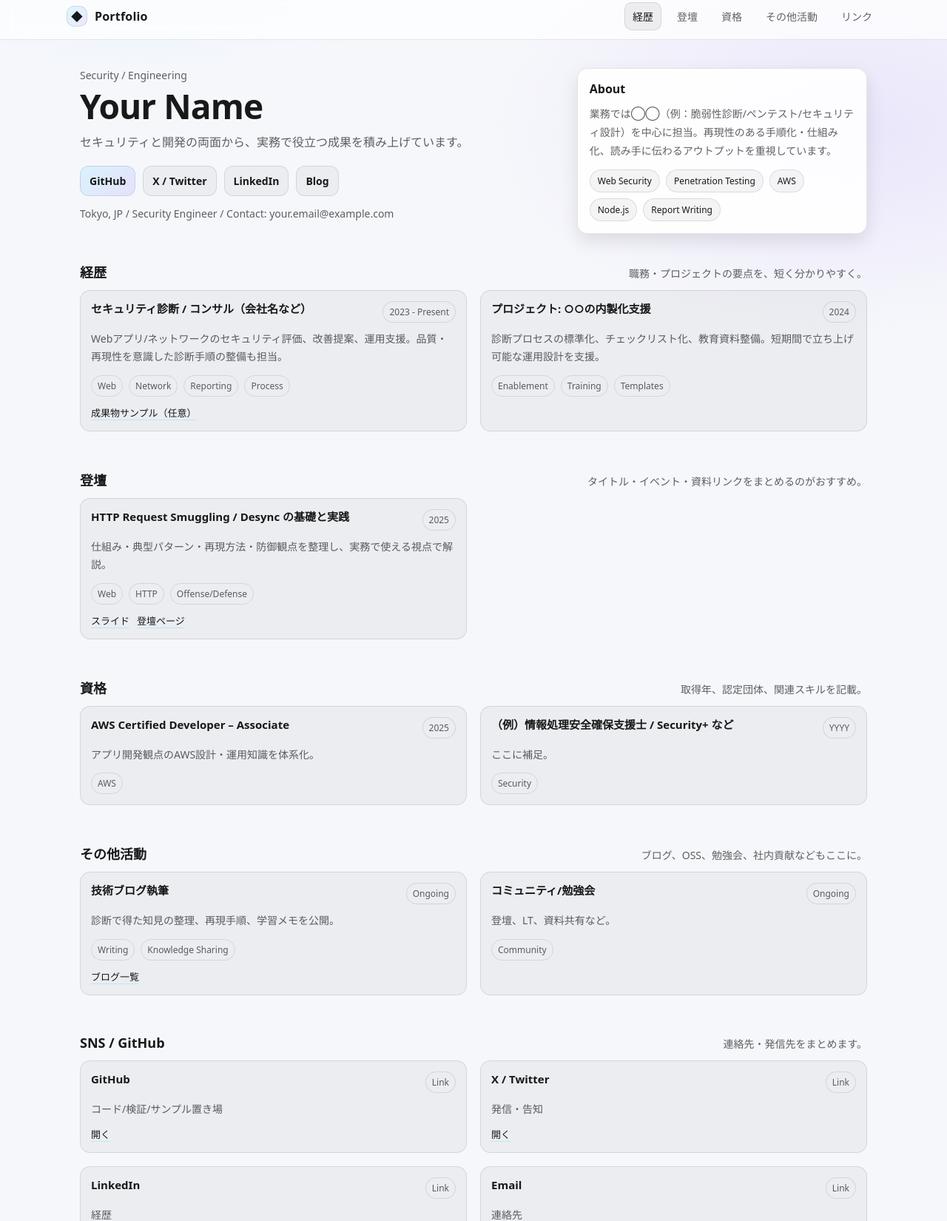
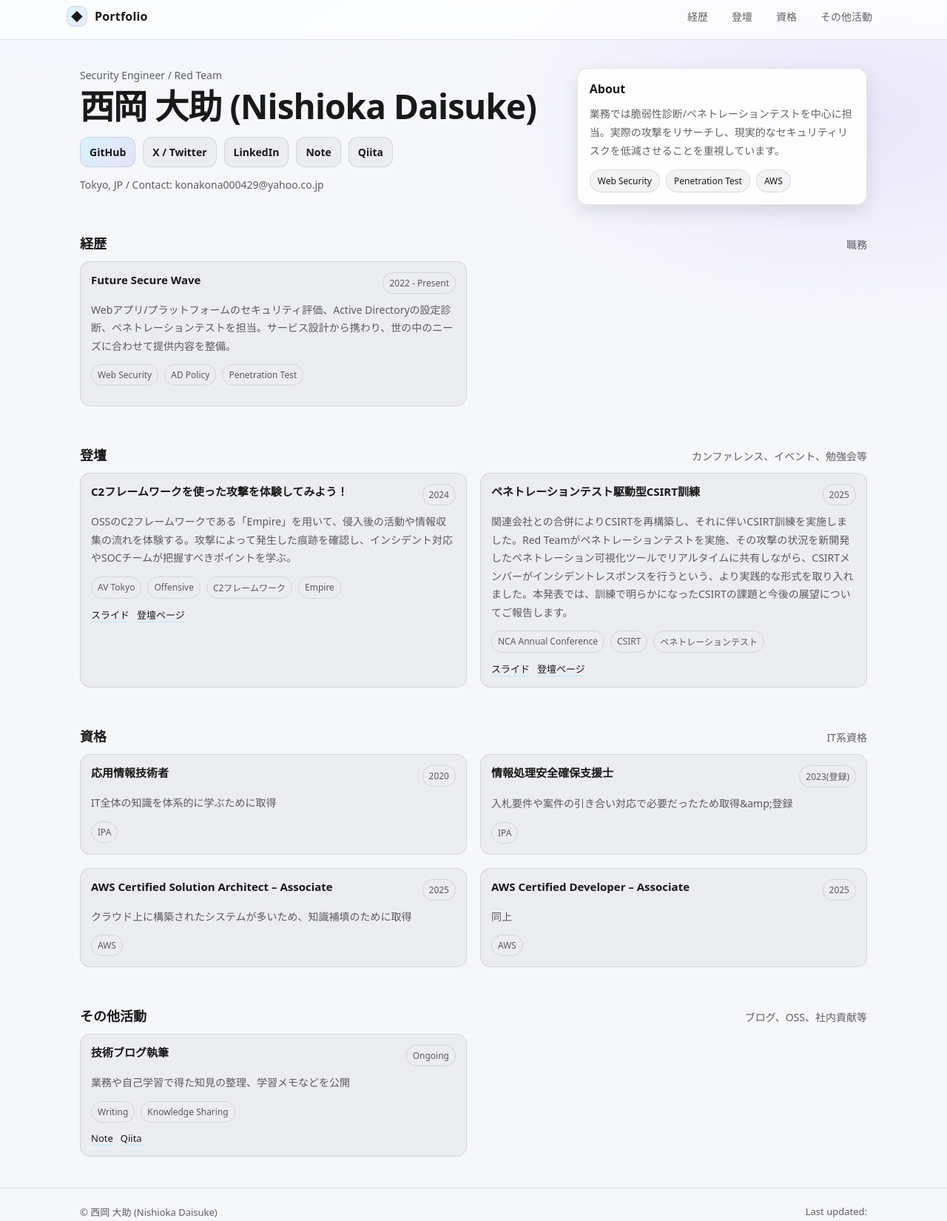
Before and after one commit to konakona429/konakona429.github.io, a plain HTML site: page index.html in a window 1280 px wide. Shown: the part 9-1659 px from the top of the page at 74% size. Drawn offline with Linux system fonts and the light colour scheme.

Commit message:
add: 現時点での実データを追加

```diff
--- a/assets/js/data.js
+++ b/assets/js/data.js
@@ -1,70 +1,89 @@
 /* 実績の追加は基本ここだけ編集すればOK */
 window.PORTFOLIO_DATA = {
   profile: {
-    name: "Your Name",
-    kicker: "Security / Engineering",
-    headline: "セキュリティと開発の両面から、実務で役立つ成果を積み上げています。",
+    name: "西岡 大助 (Nishioka Daisuke) ",
+    kicker: "Security Engineer / Red Team",
+    headline: "",
     about:
-      "業務では◯◯（例：脆弱性診断/ペンテスト/セキュリティ設計）を中心に担当。再現性のある手順化・仕組み化、読み手に伝わるアウトプットを重視しています。",
-    metaLine: "Tokyo, JP / Security Engineer / Contact: your.email@example.com",
-    skills: ["Web Security", "Penetration Testing", "AWS", "Node.js", "Report Writing"]
+      "業務では脆弱性診断/ペネトレーションテストを中心に担当。実際の攻撃をリサーチし、現実的なセキュリティリスクを低減させることを重視しています。",
+    metaLine: "Tokyo, JP / Contact: konakona000429@yahoo.co.jp",
+    skills: ["Web Security", "Penetration Test", "AWS"]
   },
 
   heroLinks: [
-    { label: "GitHub", url: "https://github.com/yourname" },
+    { label: "GitHub", url: "https://github.com/konakona429" },
     { label: "X / Twitter", url: "https://x.com/yourname" },
     { label: "LinkedIn", url: "https://www.linkedin.com/in/yourname/" },
-    { label: "Blog", url: "https://your-blog.example.com" }
+    { label: "Note", url: "https://note.com/konaprime" },
+    { label: "Qiita", url: "https://qiita.com/konakona429" }
   ],
 
   experience: [
     {
-      title: "セキュリティ診断 / コンサル（会社名など）",
-      when: "2023 - Present",
+      title: "Future Secure Wave",
+      when: "2022 - Present",
       description:
-        "Webアプリ/ネットワークのセキュリティ評価、改善提案、運用支援。品質・再現性を意識した診断手順の整備も担当。",
-      tags: ["Web", "Network", "Reporting", "Process"],
+        "Webアプリ/プラットフォームのセキュリティ評価、Active Directoryの設定診断、ペネトレーションテストを担当。サービス設計から携わり、世の中のニーズに合わせて提供内容を整備。",
+      tags: ["Web Security", "AD Policy", "Penetration Test"],
       links: [
-        { label: "成果物サンプル（任意）", url: "#" }
+        { label: "", url: "#" }
       ]
-    },
-    {
-      title: "プロジェクト: ○○の内製化支援",
-      when: "2024",
-      description:
-        "診断プロセスの標準化、チェックリスト化、教育資料整備。短期間で立ち上げ可能な運用設計を支援。",
-      tags: ["Enablement", "Training", "Templates"],
-      links: []
     }
   ],
 
   talks: [
     {
-      title: "HTTP Request Smuggling / Desync の基礎と実践",
+      title: "C2フレームワークを使った攻撃を体験してみよう！",
+      when: "2024",
+      description:
+        "OSSのC2フレームワークである「Empire」を用いて、侵入後の活動や情報収集の流れを体験する。攻撃によって発生した痕跡を確認し、インシデント対応やSOCチームが把握すべきポイントを学ぶ。",
+      tags: ["AV Tokyo", "Offensive", "C2フレームワーク", "Empire"],
+      links: [
+        { label: "スライド", url: "#" },
+        { label: "登壇ページ", url: "https://www.avtokyo.org/avtokyo2024/events#h.os63yldvmw6y" }
+      ]
+    },
+
+    {
+      title: "ペネトレーションテスト駆動型CSIRT訓練",
       when: "2025",
       description:
-        "仕組み・典型パターン・再現方法・防御観点を整理し、実務で使える視点で解説。",
-      tags: ["Web", "HTTP", "Offense/Defense"],
+        "関連会社との合併によりCSIRTを再構築し、それに伴いCSIRT訓練を実施しました。Red Teamがペネトレーションテストを実施、その攻撃の状況を新開発したペネトレーション可視化ツールでリアルタイムに共有しながら、CSIRTメンバーがインシデントレスポンスを行うという、より実践的な形式を取り入れました。本発表では、訓練で明らかになったCSIRTの課題と今後の展望についてご報告します。",
+      tags: ["NCA Annual Conference", "CSIRT", "ペネトレーションテスト"],
       links: [
         { label: "スライド", url: "#" },
-        { label: "登壇ページ", url: "#" }
+        { label: "登壇ページ", url: "https://annualconf.nca.gr.jp/program/day1/1620_1700_r3/" }
       ]
     }
   ],
 
   certifications: [
     {
-      title: "AWS Certified Developer – Associate",
+      title: "応用情報技術者",
+      when: "2020",
+      description: "IT全体の知識を体系的に学ぶために取得",
+      tags: ["IPA"],
+      links: []
+    },
+    {
+      title: "情報処理安全確保支援士",
+      when: "2023(登録)",
+      description: "入札要件や案件の引き合い対応で必要だったため取得&登録",
+      tags: ["IPA"],
+      links: []
+    },
+    {
+      title: "AWS Certified Solution Architect – Associate",
       when: "2025",
-      description: "アプリ開発観点のAWS設計・運用知識を体系化。",
+      description: "クラウド上に構築されたシステムが多いため、知識補填のために取得",
       tags: ["AWS"],
       links: []
     },
     {
-      title: "（例）情報処理安全確保支援士 / Security+ など",
-      when: "YYYY",
-      description: "ここに補足。",
-      tags: ["Security"],
+      title: "AWS Certified Developer – Associate",
+      when: "2025",
+      description: "同上",
+      tags: ["AWS"],
       links: []
     }
   ],
@@ -73,25 +92,18 @@ window.PORTFOLIO_DATA = {
     {
       title: "技術ブログ執筆",
       when: "Ongoing",
-      description: "診断で得た知見の整理、再現手順、学習メモを公開。",
+      description: "業務や自己学習で得た知見の整理、学習メモなどを公開",
       tags: ["Writing", "Knowledge Sharing"],
-      links: [{ label: "ブログ一覧", url: "https://your-blog.example.com" }]
-    },
-    {
-      title: "コミュニティ/勉強会",
-      when: "Ongoing",
-      description: "登壇、LT、資料共有など。",
-      tags: ["Community"],
-      links: []
+      links: [{ label: "Note", url: "https://note.com/konaprime" }, { label: "Qiita", url: "https://qiita.com/konakona429" }]
     }
   ],
 
-  links: [
-    { title: "GitHub", description: "コード/検証/サンプル置き場", url: "https://github.com/yourname" },
-    { title: "X / Twitter", description: "発信・告知", url: "https://x.com/yourname" },
-    { title: "LinkedIn", description: "経歴", url: "https://www.linkedin.com/in/yourname/" },
-    { title: "Email", description: "連絡先", url: "mailto:your.email@example.com" }
-  ],
+  // links: [
+  //   { title: "GitHub", description: "コード/検証/サンプル置き場", url: "https://github.com/yourname" },
+  //   { title: "X / Twitter", description: "発信・告知", url: "https://x.com/yourname" },
+  //   { title: "LinkedIn", description: "経歴", url: "https://www.linkedin.com/in/yourname/" },
+  //   { title: "Email", description: "連絡先", url: "mailto:your.email@example.com" }
+  // ],
 
   lastUpdated: "2025-12-14"
 };
--- a/index.html
+++ b/index.html
@@ -25,7 +25,7 @@
         <a class="nav-link" href="#talks">登壇</a>
         <a class="nav-link" href="#certs">資格</a>
         <a class="nav-link" href="#activities">その他活動</a>
-        <a class="nav-link" href="#links">リンク</a>
+        <!-- <a class="nav-link" href="#links">リンク</a> -->
       </nav>
     </div>
   </header>
@@ -34,11 +34,9 @@
     <section class="hero">
       <div class="container hero-inner">
         <div class="hero-text">
-          <p class="kicker" id="kicker">Security / Engineering</p>
-          <h1 class="title" id="name">Your Name</h1>
-          <p class="subtitle" id="headline">
-            シンプルで読みやすい、活動が増えても育てられるポートフォリオ。
-          </p>
+          <p class="kicker" id="kicker"></p>
+          <h1 class="title" id="name"></h1>
+          <p class="subtitle" id="headline"></p>
 
           <div class="hero-actions" id="heroLinks">
             <!-- JSでリンクを描画 -->
@@ -51,9 +49,7 @@
 
         <div class="hero-card" aria-label="概要">
           <h2 class="card-title">About</h2>
-          <p class="card-text" id="about">
-            ここに自己紹介を書きます（得意領域、価値提供、興味分野など）。
-          </p>
+          <p class="card-text" id="about"></p>
 
           <div class="chips" id="skills">
             <!-- JSでスキル/タグ -->
@@ -66,7 +62,7 @@
       <div class="container">
         <div class="section-head">
           <h2>経歴</h2>
-          <p class="section-desc">職務・プロジェクトの要点を、短く分かりやすく。</p>
+          <p class="section-desc">職務</p>
         </div>
         <div class="cards" id="experienceList"></div>
       </div>
@@ -76,7 +72,7 @@
       <div class="container">
         <div class="section-head">
           <h2>登壇</h2>
-          <p class="section-desc">タイトル・イベント・資料リンクをまとめるのがおすすめ。</p>
+          <p class="section-desc">カンファレンス、イベント、勉強会等</p>
         </div>
         <div class="cards" id="talksList"></div>
       </div>
@@ -86,7 +82,7 @@
       <div class="container">
         <div class="section-head">
           <h2>資格</h2>
-          <p class="section-desc">取得年、認定団体、関連スキルを記載。</p>
+          <p class="section-desc">IT系資格</p>
         </div>
         <div class="cards" id="certsList"></div>
       </div>
@@ -96,13 +92,13 @@
       <div class="container">
         <div class="section-head">
           <h2>その他活動</h2>
-          <p class="section-desc">ブログ、OSS、勉強会、社内貢献などもここに。</p>
+          <p class="section-desc">ブログ、OSS、社内貢献等</p>
         </div>
         <div class="cards" id="activitiesList"></div>
       </div>
     </section>
 
-    <section class="section" id="links">
+    <!-- <section class="section" id="links">
       <div class="container">
         <div class="section-head">
           <h2>SNS / GitHub</h2>
@@ -110,7 +106,7 @@
         </div>
         <div class="cards" id="linksList"></div>
       </div>
-    </section>
+    </section> -->
 
     <noscript>
       <div class="container noscript">
```
